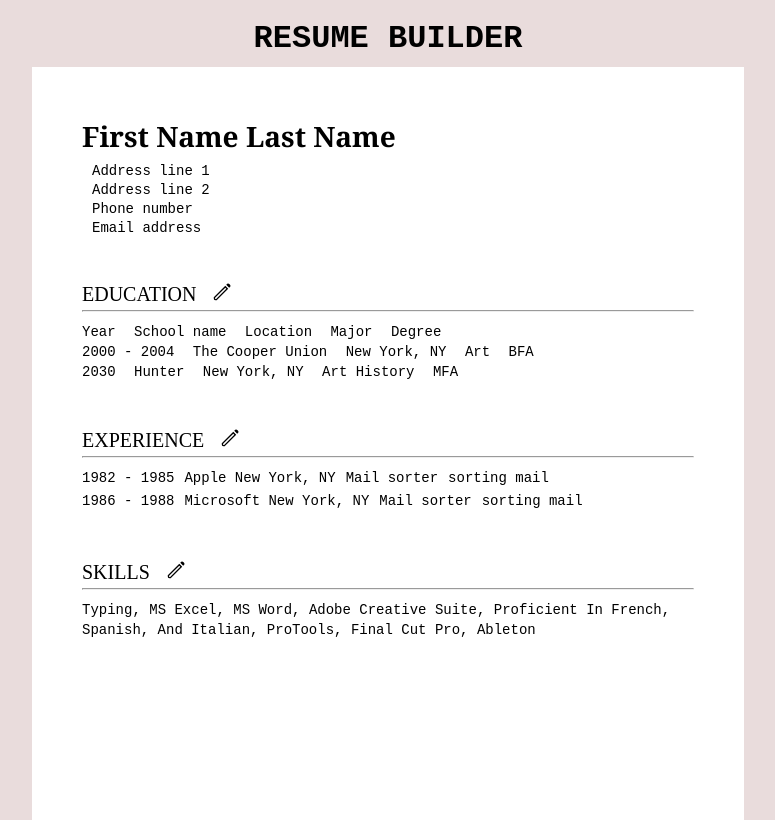
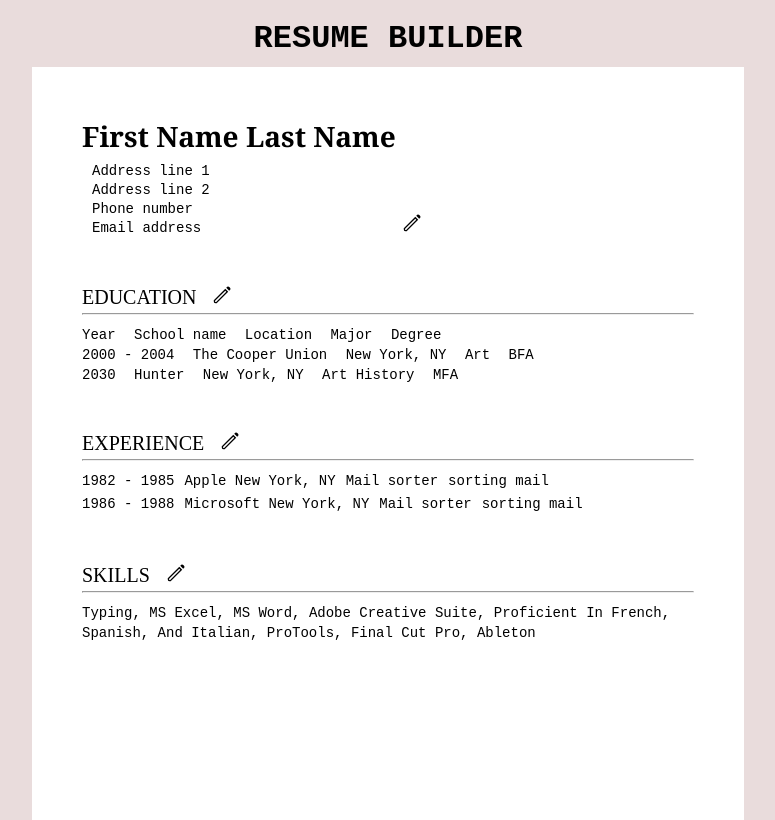
Before and after one commit to rebsrebs/cv-project, a React (Create React App) app: page / in a window 1280 px wide. Shown: the whole page, without its empty margins (252-1027 px from the left). Built offline with nearby package versions, Linux system fonts and the light colour scheme; the HTML template or start-up script is replaced by a standard one.

Commit message:
Move basic info state to BasicInfo component

```diff
--- a/src/App.js
+++ b/src/App.js
@@ -12,15 +12,6 @@ class App extends Component {
   constructor() {
     super();
     this.state = {
-      basicInfo: {
-        firstName: 'First name',
-        lastName: 'Last name',
-        addressLine1: 'Address line 1',
-        addressLine2: 'Address line 2',
-        phone: 'Phone number',
-        email: 'Email address',
-        mode: 'display',
-      },
       education: {
         educationEntry: {
           years: 'Year',
@@ -121,13 +112,6 @@ class App extends Component {
 
         <div id="resumewrapper">
           <BasicInfo
-            firstName = { this.state.basicInfo.firstName }
-            lastName = { this.state.basicInfo.lastName }
-            addressLine1 = { this.state.basicInfo.addressLine1 }
-            addressLine2 = { this.state.basicInfo.addressLine2 }
-            email = { this.state.basicInfo.email }
-            phone = { this.state.basicInfo.phone }
-            mode = { this.state.basicInfo.mode }
           />
 
           <SectionHeader
--- a/src/components/BasicInfo.js
+++ b/src/components/BasicInfo.js
@@ -1,17 +1,72 @@
 import React, { Component } from "react";
+import editBtn from '../images/edit_g.svg';
+import saveBtn from '../images/save_g.svg';
 import '../styles/BasicInfo.css';
 
 class BasicInfo extends Component {
 
+  constructor() {
+    super();
+    this.state = {
+        firstName: 'First name',
+        lastName: 'Last name',
+        addressLine1: 'Address line 1',
+        addressLine2: 'Address line 2',
+        phone: 'Phone number',
+        email: 'Email address',
+        mode: 'display',
+    }
+  }
+
     render() {
       return (
-        <div className='basicinfo'>
-          <p className='fullname'>{ this.props.firstName } { this.props.lastName }</p>
-          <p className='address'>{ this.props.addressLine1 }</p>
-          <p className='address'>{ this.props.addressLine2 }</p>
-          <p className='phone'>{ this.props.phone }</p>
-          <p className='email'>{ this.props.email }</p>
-        </div>
+        <>
+
+          {
+            this.state.mode === 'display' ? (
+              <div className='basicinfo'>
+              <div className='basicinfodisplay'>
+              <p className='fullnameinputs fullname'>{ this.state.firstName } { this.state.lastName }</p>
+              <p className='address'>{ this.state.addressLine1 }</p>
+              <p className='address'>{ this.state.addressLine2 }</p>
+              <p className='phone'>{ this.state.phone }</p>
+              <p className='email'>{ this.state.email }</p>
+              </div>
+
+              <img src={editBtn}
+              role="button"
+              alt="edit"
+              width="22px"
+              className = "Btn basicinfobtn"
+            />
+            </div>
+
+
+            ) : (
+              <div className='basicinfo'>
+              <form className="basicinfoform">
+                <div className="fullname">
+                  <input type="text" id="fname" name="fname" value="First name"/>
+                  <input type="text" id="lname" name="lname" value="Last name"/>
+                </div>
+                <input type="text" id="addressLine1" name="addressLine1" value="Addres line 1"/>
+                <input type="text" id="addressLine2" name="addressLine2" value="Addres line 2"/>
+                <input type="text" id="email" name="email" value="Email"/>
+                <input type="text" id="phone" name="phone" value="Phone"/>
+              </form>
+
+              <img src={saveBtn}
+              role="button"
+              alt="save"
+              width="22px"
+              className = "Btn basicinfobtn"
+            />
+            </div>
+            )
+          }
+
+
+        </>
       )
     }
 }
--- a/src/styles/BasicInfo.css
+++ b/src/styles/BasicInfo.css
@@ -1,6 +1,8 @@
 .basicinfo {
   margin-bottom: 40px;
   font-size: 14px;
+  display: flex;
+  align-self: flex-start;
 }
 
 p {
@@ -15,6 +17,19 @@ p {
   margin-bottom: 8px;
 }
 
+.fullnameinputs{
+  display: flex;
+}
+
 .address, .email, .phone {
   margin-left: 10px;
 }
+
+.basicinfoform {
+  display: flex;
+  flex-direction: column;
+}
+
+.basicinfobtn {
+  align-self: flex-start;
+}
```
